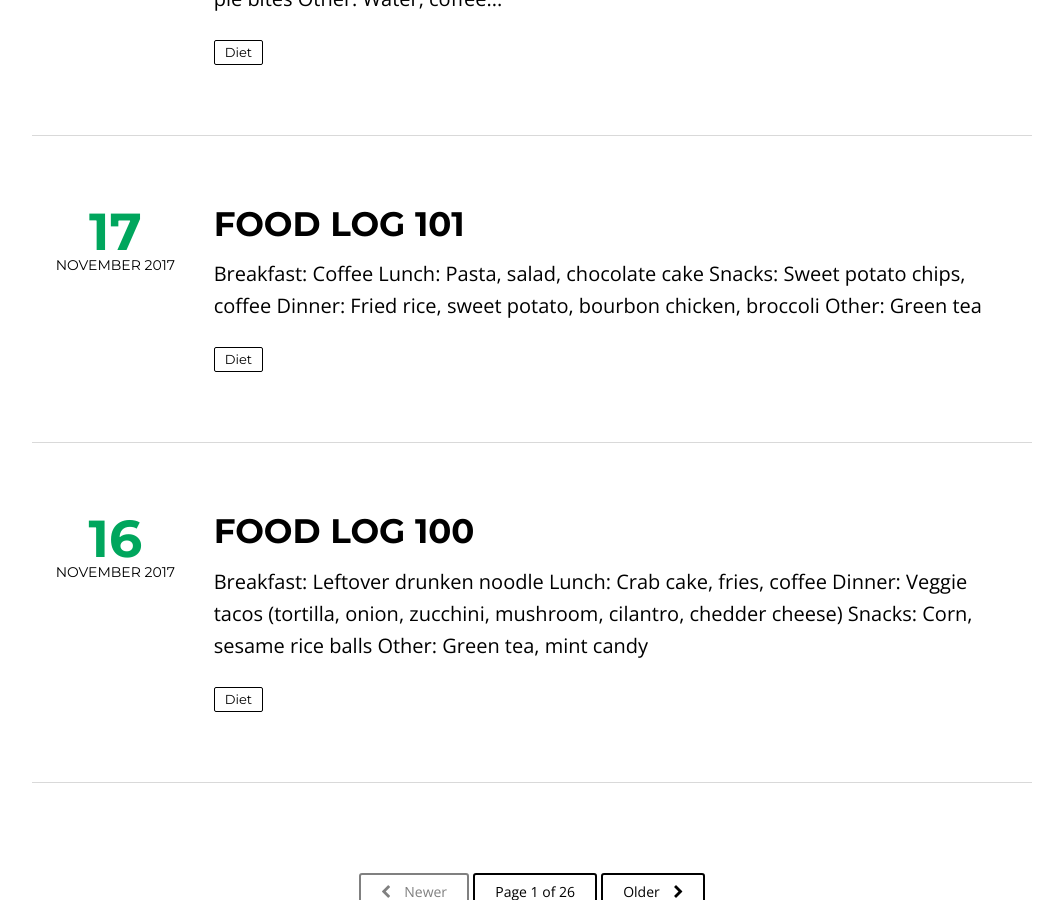
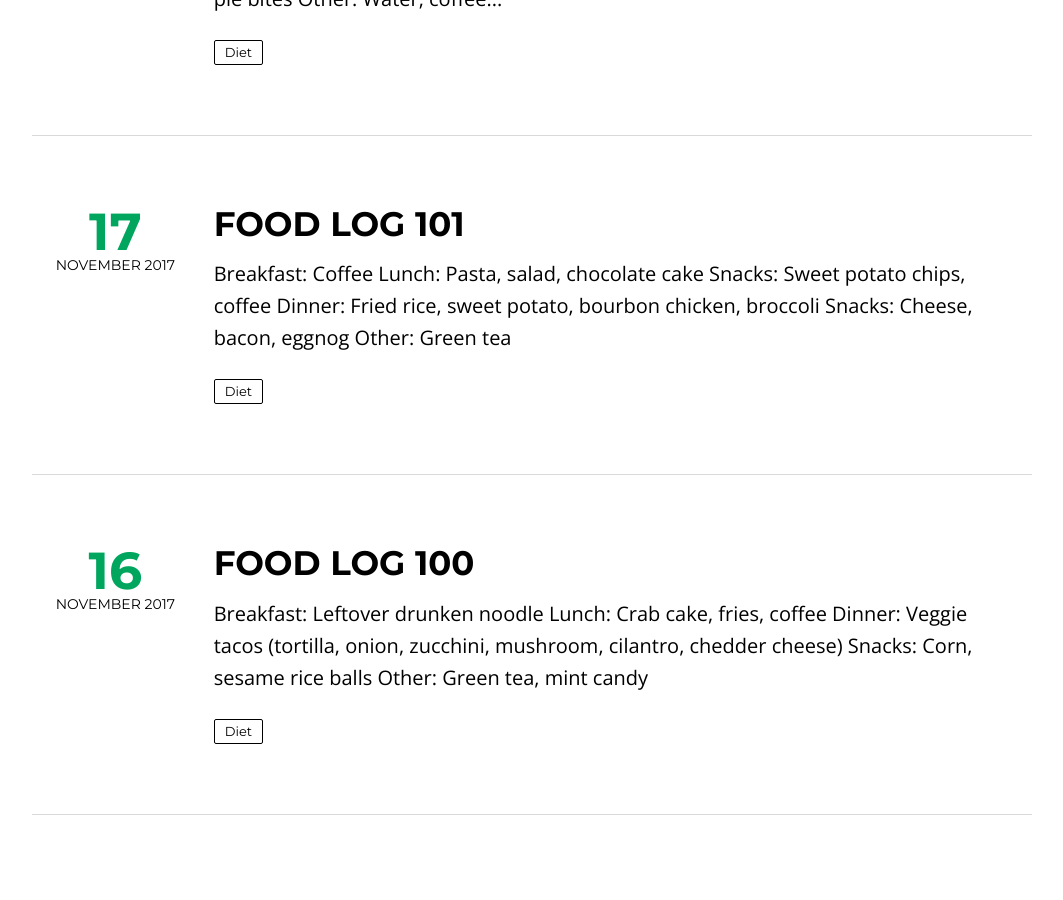
Before and after one commit to kcmlin/kcmlin.github.io, a Jekyll site: the page built from index.html, in a window 1280 px wide and 900 px high, scrolled down 1424 px. Shown: the whole window, without its empty margins (108-1171 px from the left). Built offline with Jekyll 4.4.1, drawn with Linux system fonts in a browser that asks for light colours; nearby versions of some CDN libraries; the list of posts is cut into pages by our own code.

Commit message:
Update 2017-11-17-food101.md

```diff
--- a/_posts/2017-11-17-food101.md
+++ b/_posts/2017-11-17-food101.md
@@ -15,4 +15,5 @@ published: true
 * **Lunch**: Pasta, salad, chocolate cake
 * **Snacks**: Sweet potato chips, coffee
 * **Dinner**: Fried rice, sweet potato, bourbon chicken, broccoli
+* **Snacks**: Cheese, bacon, eggnog
 * **Other**: Green tea
```
